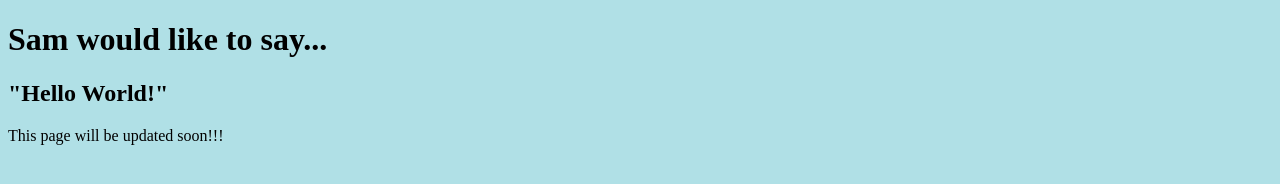
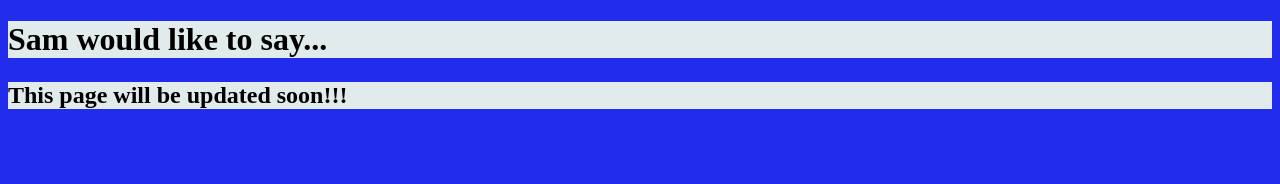
Before and after one commit to samch1980/samch1980.github.io, a plain HTML site: page index.html in a window 1280 px wide. Drawn offline with Linux system fonts and the light colour scheme.

Commit message:
HTML update1

```diff
--- a/index.html
+++ b/index.html
@@ -5,10 +5,10 @@
     <meta name="viewport" content="width=device-width, initial-scale=1.0">
     <title>Sam Chamas - Hello World!</title>
 </head>
-<body style="background-color:powderblue;">
-    <h1>Sam would like to say...</h1>
-    <h2>"Hello World!"</h2>
-    <p>
+<body style="background-color:rgb(34, 44, 236);">
+    <h1 style="background-color:rgb(226, 235, 236);");>Sam would like to say...</h1>
+    <h2 style="background-color:rgb(226, 235, 236);>"Hello World!"</h2>
+    <p style="background-color:rgb(226, 235, 236);">
        This page will be updated soon!!!
     </p>
 </body>
```
